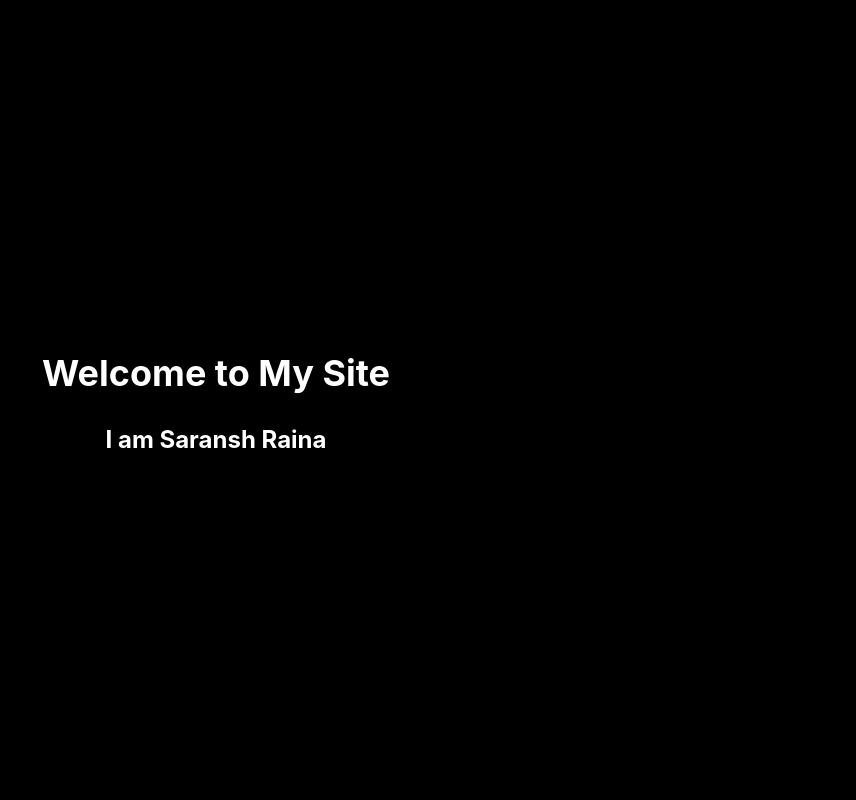
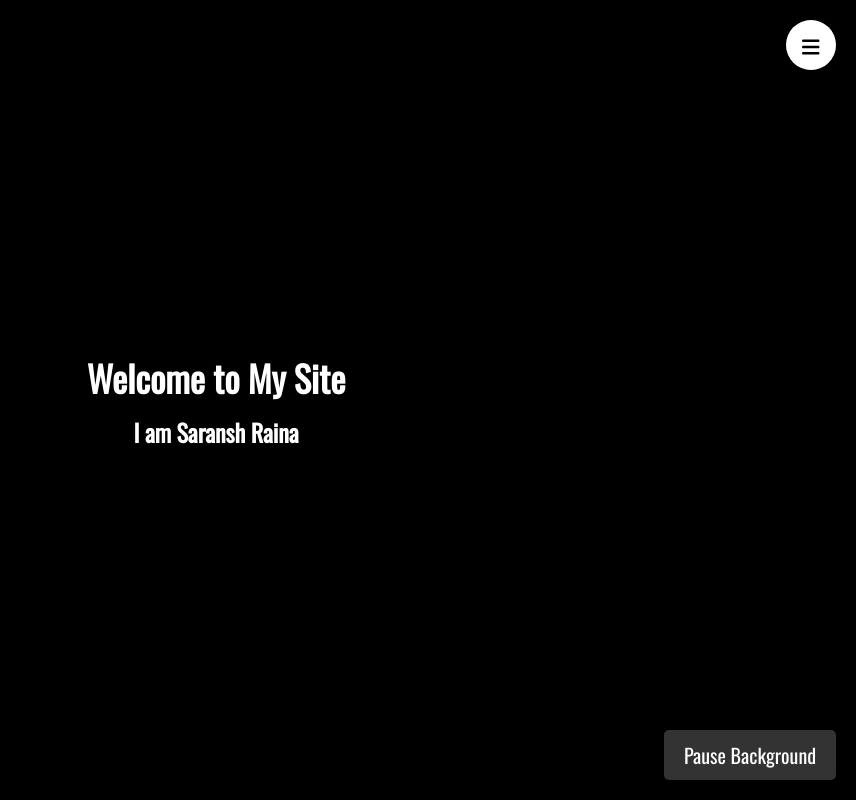
Before and after one commit to sRaina3/SRwebsite, a React (Create React App) app in the folder frontend/: page / in a window 1280 px wide. Shown: the whole page, without its empty margins (424-1280 px from the left). Built offline with nearby package versions, Linux system fonts and the light colour scheme.

Commit message:
order of components changed for rendering

```diff
--- a/frontend/src/App.css
+++ b/frontend/src/App.css
@@ -2,13 +2,13 @@
   width: 100vw;
   height: 100vh;
   background-color: black;
-  position: relative;
+  position: fixed;
   overflow: hidden;
 }
 
 .dot {
-  width: 12px;
-  height: 12px;
+  width: 8px;
+  height: 8px;
   border-radius: 50%;
   position: absolute;
   transform: translate(-50%, -50%);
@@ -20,3 +20,21 @@
   background-color: rgba(128, 128, 128, 0.5);
   transform-origin: left top;
 }
+
+.hide-background-button {
+  position: fixed;
+  bottom: 20px;
+  right: 20px;
+  padding: 10px 20px;
+  background-color: #333;
+  color: #fff;
+  border: none;
+  border-radius: 5px;
+  cursor: pointer;
+  font-size: 20px;
+  transition: background-color 0.5s ease;
+}
+
+.hide-background-button:hover {
+  background-color: #8e15ca;
+}
--- a/frontend/src/App.js
+++ b/frontend/src/App.js
@@ -3,14 +3,17 @@ import { BrowserRouter as Router, Routes, Route } from 'react-router-dom'
 import Home from './pages/Home'
 import Portfolio from './pages/Portfolio'
 import Contact from './pages/Contact'
+import Navbar from './components/Navbar'
 import './App.css';
 
 const App = () => {
   const [dots, setDots] = useState([]);
+  const [showDots, setShowDots] = useState(true)
 
   useEffect(() => {
     let animationFrameId;
     const animate = () => {
+      if (showDots) {
         setDots((prevDots) => prevDots.map((dot) => {
           let newVX = dot.vx;
           let newVY = dot.vy;
@@ -30,6 +33,7 @@ const App = () => {
             };
           })
         );
+      }
       animationFrameId = requestAnimationFrame(animate);
     };
 
@@ -37,7 +41,7 @@ const App = () => {
     return () => {
       cancelAnimationFrame(animationFrameId);
     };
-  }, []);
+  }, [showDots]);
 
   const getRandomColor = () => {
     const r = Math.floor(Math.random() * 256);
@@ -61,15 +65,12 @@ const App = () => {
     setDots([...dots, newDot]);
   };
 
+  const handleHideBackground = () => {
+    setShowDots(!showDots);
+  };
+
   return (
-    <div className="App" onClick={handleDotClick}>
-      <Router>
-        <Routes>
-          <Route path='/' element={<Home/>}/>
-          <Route path='/Portfolio' element={<Portfolio/>}/>
-          <Route path='/Contact' element={<Contact/>}/>
-        </Routes>
-      </Router>
+    <div className='App' onClick={handleDotClick}>
       {dots.map((dot, index) => (
         <div
           key={index}
@@ -79,12 +80,12 @@ const App = () => {
           {dots.map((otherDot, otherIndex) => {
             if (index !== otherIndex) {
               const distance = Math.sqrt((dot.x - otherDot.x) ** 2 + (dot.y - otherDot.y) ** 2)
-              if (distance <= 100) {
+              if (distance <= 80) {
                   return (
                     <div
                       key={otherIndex}
                       className="line"
-                    style={{left: 6, top: 6, width: distance,
+                      style={{left: 4, top: 4, width: distance,
                         transform: `rotate(${Math.atan2(otherDot.y - dot.y, otherDot.x - dot.x)}rad)`
                       }}
                     ></div>
@@ -95,6 +96,17 @@ const App = () => {
           })}
         </div>
       ))}
+      <Router>
+        <Routes>
+          <Route path='/' element={<Home/>}/>
+          <Route path='/Portfolio' element={<Portfolio/>}/>
+          <Route path='/Contact' element={<Contact/>}/>
+        </Routes>
+        <Navbar/>
+      </Router>
+      <button className='hide-background-button' onClick={handleHideBackground}>
+        {showDots ? 'Pause Background' : 'Resume Background'}
+      </button>
     </div>
   );
 }
```
Lines whose indentation alone changed are shown as unchanged.
